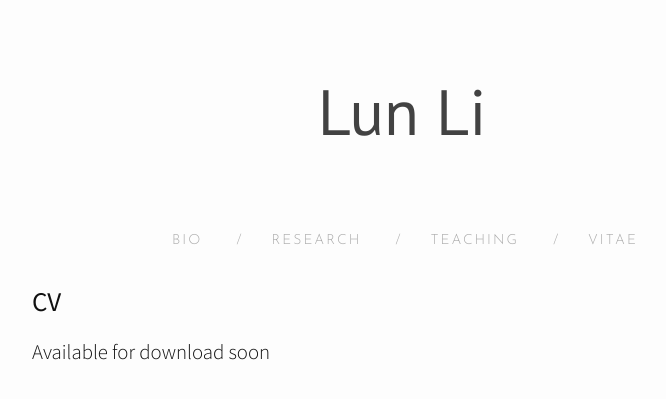
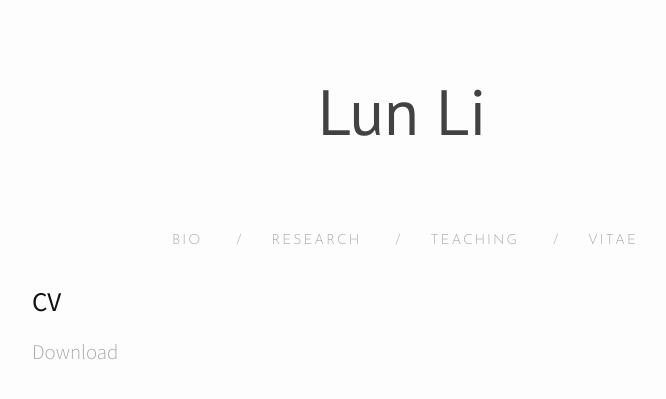
Before and after one commit to lunli-econ/lunli-econ.github.io, a Jekyll site: the page built from 3CV.md, in a window 1280 px wide. Shown: the top 399 px of the page, without its empty margins (238-904 px from the left). Built offline with Jekyll 4.4.1, drawn with Linux system fonts in a browser that asks for light colours; nearby versions of some CDN libraries.

Commit message:
Upload CV

```diff
--- a/3CV.md
+++ b/3CV.md
@@ -5,4 +5,4 @@ permalink: /CV/
 ---
 # CV
 
-Available for download soon
+[Download](/assets/docs/CV_LUN_LI.pdf)
```
Also changed, not shown: 3 other files.
